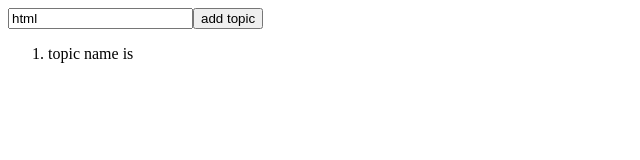
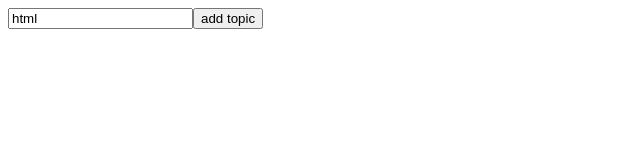
Before and after one commit to nasagaurav/react-l-topic2, a React (Create React App) app: page / in a window 1280 px wide. Shown: the top 160 px of the page, without its empty margins (0-640 px from the left). Built offline with nearby package versions, Linux system fonts and the light colour scheme.

Commit message:
added a state for all topics and added map to display all topics

```diff
--- a/src/App.js
+++ b/src/App.js
@@ -3,19 +3,20 @@ import './style.css';
 
 export default function App() {
   const [topic, settopic] = React.useState('html');
+  const [a, seta] = React.useState([]);
 
   const handleChange = (e) => {
     settopic(e.target.value);
   };
-  const addTopic=()=>{
-
-  }
+  const addTopic = () => {};
   return (
     <div>
       <input value={topic} onChange={handleChange} />
       <button onClick={addTopic}>add topic </button>
       <ol>
-        <li>topic name is </li>
+        {a.map((item) => (
+          <li>topic name is {item}</li>
+        ))}
       </ol>
     </div>
   );
```
